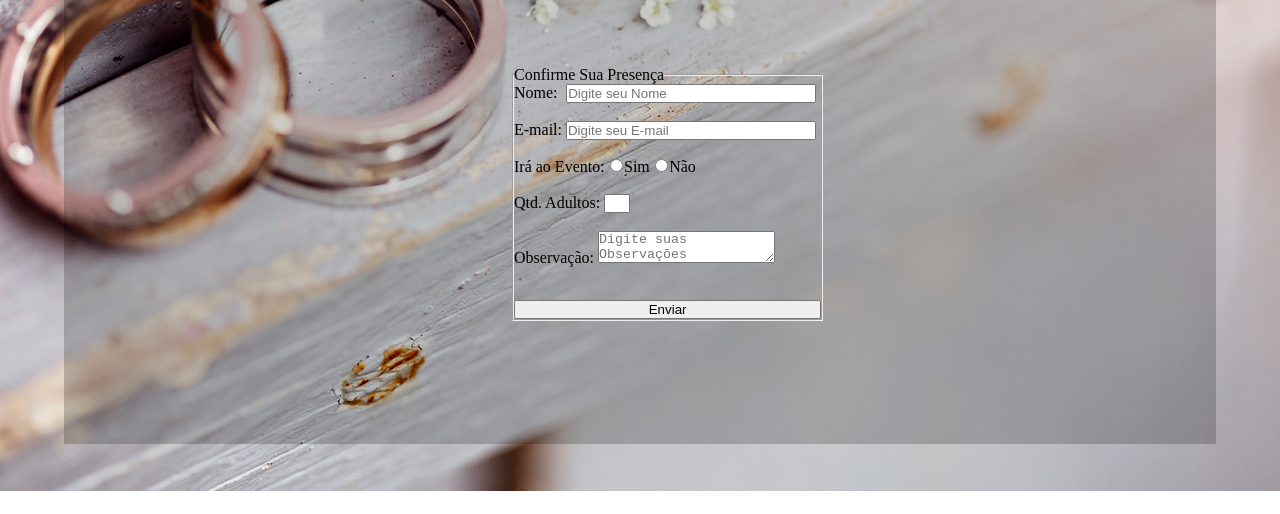
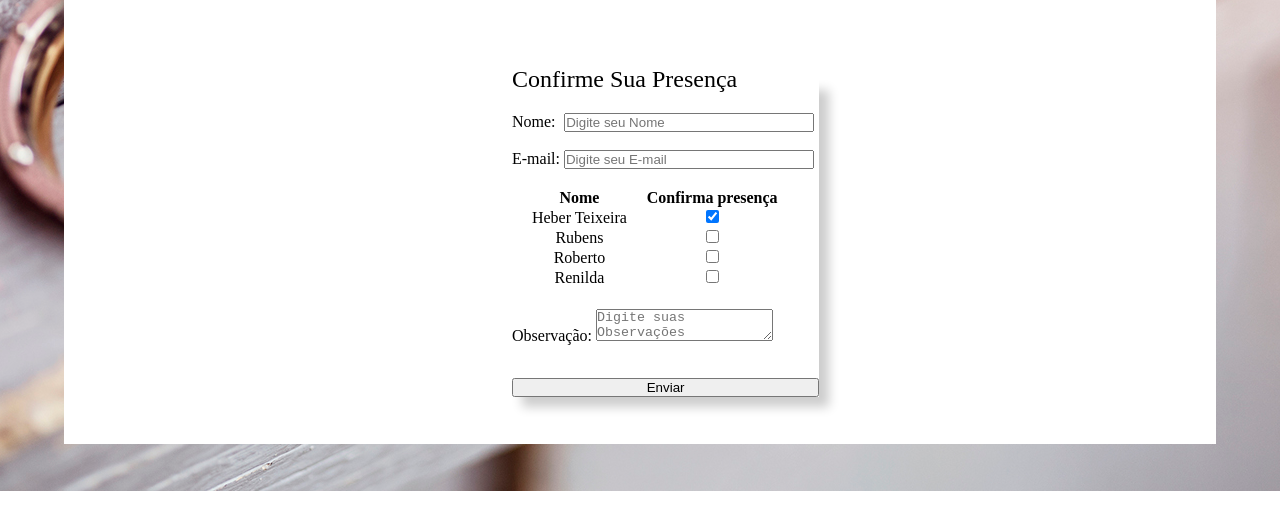
Before and after one commit to tkiilian/casamento, a plain HTML site: page front/marque-presenca.html in a window 1280 px wide. Shown: the part 533-1047 px from the top of the page. Drawn offline with Linux system fonts and the light colour scheme.

Commit message:
lista de confirmação

```diff
--- a/front/css/style.css
+++ b/front/css/style.css
@@ -6,7 +6,7 @@
 }
 
 .container {
-    background: rgba(0, 0, 0, .2);
+    background: #fff;
     width: 90%;
     min-height: 500px;
     margin: auto;
@@ -21,6 +21,9 @@
     position: block;
 }
 
+.text-center {
+    text-align: center;
+}
 /*------------------------------------------------div principal*/
 .container h2 {
     font-family: rage, cursive;
@@ -185,14 +188,16 @@ figure.foto-local:hover figcaption{
     padding: 0 0 0 0;
 }
 
-.confi_pres{
-    width: 155;
-    margin: 0 0 0 0 ;
+legend.confi_pres {
+    margin-bottom: 20px;
+    font-size: 1.5em;
 }
 
 fieldset{
     height: 50%;
     width: 80%;
+    border: none;
+    box-shadow: 10px 10px 10px rgba(0, 0, 0, .2);
 }
 
 #nome{
@@ -204,6 +209,14 @@ fieldset{
 #e-mail{
     width: 80%;
     margin: 0 5 0 0;
+}
+
+#confirma_presenca {
+    margin-bottom: 20px;
+}
+
+#confirma_presenca th {
+    width: 50%;
 }
 
 .sim-nao{
@@ -235,9 +248,8 @@ fieldset{
     size: block;
 }
 
-legend{
+legend {
     width: 120;
-    margin: 0 0 10 0 ;
 }
 
 /*------------------------------------ Presente*/
--- /dev/null
+++ b/front/familia.json
@@ -0,0 +1,29 @@
+{
+  "familiaId": 0,
+  "familiaCode": "FAM_TEIXEI",
+  "pessoaId": 0,
+  "nome": null,
+  "presenca": false,
+  "pessoas": [
+    {
+      "pessoaId": 1,
+      "nome": "Heber Teixeira",
+      "presenca": true
+    },
+    {
+      "pessoaId": 2,
+      "nome": "Rubens",
+      "presenca": false
+    },
+    {
+      "pessoaId": 3,
+      "nome": "Roberto",
+      "presenca": false
+    },
+    {
+      "pessoaId": 4,
+      "nome": "Renilda",
+      "presenca": false
+    }
+  ]
+}
--- a/front/marque-presenca.html
+++ b/front/marque-presenca.html
@@ -32,11 +32,9 @@
                     <li><a href="noivos.html">Noivos</a></li>
                     <li><a href="padrinhos.html">Padrinhos</a></li>
                     <li><a href="local.html">Local</a></li>
-                    <li><a href="marque-presenca.html">Confirme Sua Presença</a></li>
                     <li><a href="presente.html">Lista de Presente</a></li>
                     <li><a href="recado.html">Recados</a></li>
                     <li><a href="album.html">Fotos</a></li>
-
                 </ul>
             </nav>
             </header>
@@ -61,16 +59,16 @@
                                 <br>
                                 <br>
 
-                                <label for="Irá ao Evento">Irá ao Evento:<label>
-                                <input class="sim-nao" name="ira_ao_evento" type="radio" />Sim
-                                <input class="sim-nao" name="ira_ao_evento" type="radio" />Não
-                                <br>
-                                <br>
+                                <table id="confirma_presenca">
+                                    <thead>
+                                        <tr>
+                                            <th>Nome</th>
+                                            <th>Confirma presença</th>
+                                        </tr>
+                                    </thead>
 
-                                <label class="qtd" for="quant adultos">Qtd. Adultos:</label>
-                                <input id="qtdadulto" type="number" maxlength="2" />
-                                <br>
-                                <br>
+                                    <tbody></tbody>
+                                </table>
 
                                 <label id="obs" for="Obs" >Observação:</label>
                                 <textarea id="observacao" type="text" placeholder="Digite suas Observações" maxlength="1000"></textarea>
@@ -84,7 +82,7 @@
             </div>
 
             <footer class="rodape">
-
+              <script src="script/marque-presenca.js" type=""></script>
             </footer>
         </div>
     </body>
--- /dev/null
+++ b/front/script/marque-presenca.js
@@ -0,0 +1,45 @@
+window.addEventListener('load', () => {
+    fetch('familia.json')
+
+    .then(response => response.json())
+    .then(response => {
+        console.log(response);
+
+        var $tbody = document.querySelector('#confirma_presenca tbody');
+
+        var pessoas = response && response.pessoas || [];
+        var pessoasLength = pessoas.length
+
+        for (let i = 0; i < pessoasLength; i++) {
+            const pessoa = pessoas[i];
+
+            var $tr = document.createElement('tr');
+            $tr.setAttribute('pessoaid', pessoa.pessoaId);
+
+            var $tdNome = document.createElement('td');
+            $tdNome.classList.add('text-center');
+            $tdNome.innerText = pessoa.nome;
+
+            var $tdPresenca = document.createElement('td');
+            $tdPresenca.classList.add('text-center');
+
+            var $inputPresenca = document.createElement("input");
+            $inputPresenca.classList.add('presenca');
+            $inputPresenca.id = 'pessoa_' + pessoa.pessoaId;
+            $inputPresenca.type = 'checkbox';
+            $inputPresenca.value = pessoa.presenca;
+
+            if (pessoa.presenca) {
+
+                $inputPresenca.setAttribute('checked', '');
+            }
+
+            $tdPresenca.appendChild($inputPresenca);
+
+            $tr.appendChild($tdNome);
+            $tr.appendChild($tdPresenca);
+
+            $tbody.appendChild($tr);
+        }
+    });
+});
```
Also changed, not shown: front/album.html (+0 -1 lines), front/index.html (+0 -1 lines), front/local.html (+0 -1 lines), front/noivos.html (+0 -1 lines), front/padrinhos.html (+0 -1 lines), front/presente.html (+0 -1 lines), front/recado.html (+0 -1 lines).
